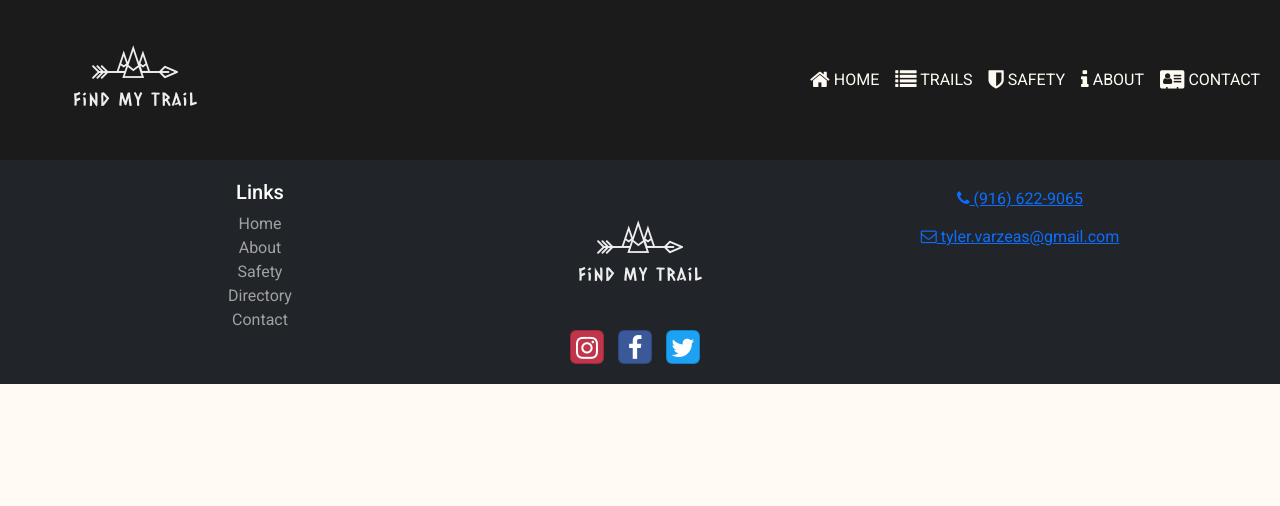
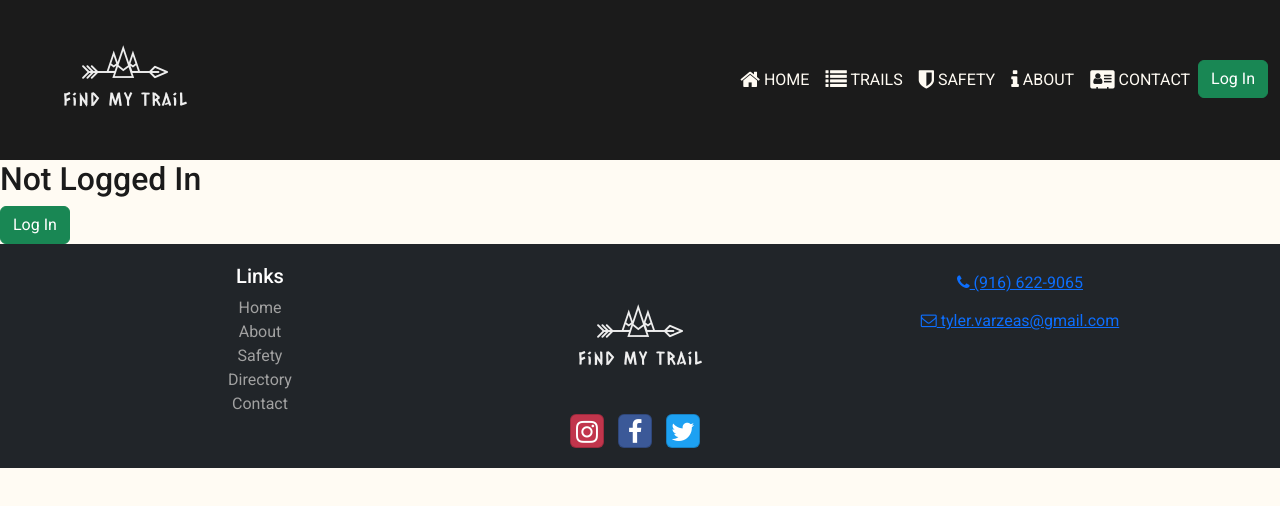
Before and after one commit to yungtyyler/find-my-trail-react, a React (Create React App) app: page /user-profile in a window 1280 px wide. Shown: the top 506 px of the page. Built offline with nearby package versions, Linux system fonts and the light colour scheme; no server answers.

Commit message:
Add Auth0 login, logout to header with dropdown when logged in. UserProfile page to display Auth0 info.

```diff
--- a/package.json
+++ b/package.json
@@ -3,6 +3,7 @@
   "version": "0.1.0",
   "private": true,
   "dependencies": {
+    "@auth0/auth0-react": "^2.1.1",
     "@reduxjs/toolkit": "^1.9.5",
     "@testing-library/jest-dom": "^5.16.5",
     "@testing-library/react": "^13.4.0",
--- a/src/App.css
+++ b/src/App.css
@@ -69,6 +69,17 @@ h1 {
     margin-right: 20px;
     max-width: 300px;
     padding: 0;
+}
+
+@media (max-width: 767px) {
+    .navbar-brand {
+        max-width: 100px;
+    }
+}
+
+.nav-user-img {
+    width: 50px;
+    height: 50px;
 }
 
 /* Button styles */
@@ -167,7 +178,7 @@ h1 {
 }
 
 #fullscreenCarousel {
-    width: 100vw;
+    width: 100%;
     background-color: rgba(27, 27, 27, 0.5);
 }
 
--- a/src/App.js
+++ b/src/App.js
@@ -10,6 +10,7 @@ import ContactPage from './pages/ContactPage';
 import SafetyPage from './pages/SafetyPage';
 import AboutPage from './pages/AboutPage';
 import { fetchTrails } from './features/trails/trailsSlice';
+import UserProfile from './pages/UserProfile';
 import { useEffect } from 'react';
 import { useDispatch } from 'react-redux';
 
@@ -30,6 +31,7 @@ function App() {
         <Route path='/contact-us' element={ <ContactPage /> } />
         <Route path='/safety' element={ <SafetyPage /> } />
         <Route path='/about-us' element={ <AboutPage /> } />
+        <Route path='/user-profile' element={ <UserProfile /> } />
       </Routes>
       <Footer />
     </div>
--- a/src/components/Header.js
+++ b/src/components/Header.js
@@ -9,13 +9,17 @@ import {
 } from 'reactstrap';
 import { NavLink } from 'react-router-dom';
 import FindMyTrailLogo from '../app/assets/img/logo_transparent.png';
+import { useAuth0 } from '@auth0/auth0-react';
+import LoginButton from './LoginButton';
+import LogoutButton from './LogoutButton';
 
 const Header = () => {
     const [ menuOpen, setMenuOpen ] = useState(false);
+    const { user, isAuthenticated } = useAuth0();
 
     return (
         <Navbar dark expand='lg' className='p-0'>
-            <NavbarBrand className='ms-5 d-flex align-items-center' href='/'>
+            <NavbarBrand className='ms-5 d-flex align-items-center justify-content-center' href='/'>
                 <img src={FindMyTrailLogo} alt='Find My Trail logo' className='float-start' />
             </NavbarBrand>
 
@@ -47,6 +51,24 @@ const Header = () => {
                             <i className='fa fa-address-card fa-lg' /> Contact
                         </NavLink>
                     </NavItem>
+                    <NavItem className='text-end'>
+                        {isAuthenticated ? (
+                            <div className='btn-group mx-3'>
+                                <a className='dropdown-toggle' href='/user-profile' role='button' data-bs-toggle='dropdown' data-bs-display='static' aria-expanded='false'>
+                                    <img src={user.picture} alt={user.name} className='nav-user-img img-fluid rounded mx-3' />
+                                </a>
+
+                                <ul className='dropdown-menu bg-success dropdown-menu-lg-end text-center p-2'>
+                                    <li className='my-2'>
+                                        <a className='dropdown-item' href='/user-profile'>
+                                            <i className='fa fa-user fa-lg'/> Profile
+                                        </a>
+                                    </li>
+                                    <li><LogoutButton /></li>
+                                </ul>
+                            </div>
+                        ) : <LoginButton />}
+                    </NavItem>
                 </Nav>
             </Collapse>
         </Navbar>
--- /dev/null
+++ b/src/components/LoginButton.js
@@ -0,0 +1,14 @@
+import { useAuth0 } from '@auth0/auth0-react';
+
+const LoginButton = () => {
+    const { loginWithRedirect } = useAuth0();
+
+    return <button
+                onClick={() => loginWithRedirect()}
+                className='btn btn-success'
+            >
+                Log In
+            </button>;
+}
+
+export default LoginButton
--- /dev/null
+++ b/src/components/LogoutButton.js
@@ -0,0 +1,12 @@
+import { useAuth0 } from "@auth0/auth0-react";
+
+const LogoutButton = () => {
+    const { logout } = useAuth0();
+
+    return (
+        <button onClick={() => logout({ logoutParams: { returnTo: window.location.origin } })} className="btn btn-outline-light">
+            Log Out
+        </button>
+    )
+}
+export default LogoutButton
--- a/src/index.js
+++ b/src/index.js
@@ -1,5 +1,6 @@
 import React from 'react';
 import { createRoot } from 'react-dom/client';
+import { Auth0Provider } from '@auth0/auth0-react';
 import { Provider } from 'react-redux';
 import { store } from './app/store';
 import 'bootstrap/dist/css/bootstrap.min.css';
@@ -16,6 +17,13 @@ const container = document.getElementById('root');
 const root = createRoot(container);
 
 root.render(
+  <Auth0Provider
+    domain={process.env.REACT_APP_AUTH0_DOMAIN}
+    clientId={process.env.REACT_APP_AUTH0_CLIENT_ID}
+    authorizationParams={{
+      redirect_uri: window.location.origin
+    }}
+  >
     <React.StrictMode>
       <Provider store={store}>
         <BrowserRouter>
@@ -23,4 +31,5 @@ root.render(
         </BrowserRouter>
       </Provider>
     </React.StrictMode>
+  </Auth0Provider>
 );
--- /dev/null
+++ b/src/pages/UserProfile.js
@@ -0,0 +1,27 @@
+import { useAuth0 } from "@auth0/auth0-react";
+import LoginButton from "../components/LoginButton";
+
+const UserProfile = () => {
+  const { user, isAuthenticated, isLoading } = useAuth0();
+
+  if (isLoading) {
+    return <div>Loading ...</div>;
+  }
+
+  return (
+    isAuthenticated ? (
+      <div>
+        <img src={user.picture} alt={user.name} />
+        <h2>{user.name}</h2>
+        <p>{user.email}</p>
+      </div>
+    ) : (
+      <div>
+        <h2>Not Logged In</h2>
+        <LoginButton />
+      </div>
+    )
+  );
+};
+
+export default UserProfile;
```
Also changed, not shown: 1 other file (tests, documents, lock files or other folders). Lines whose indentation alone changed are shown as unchanged.
